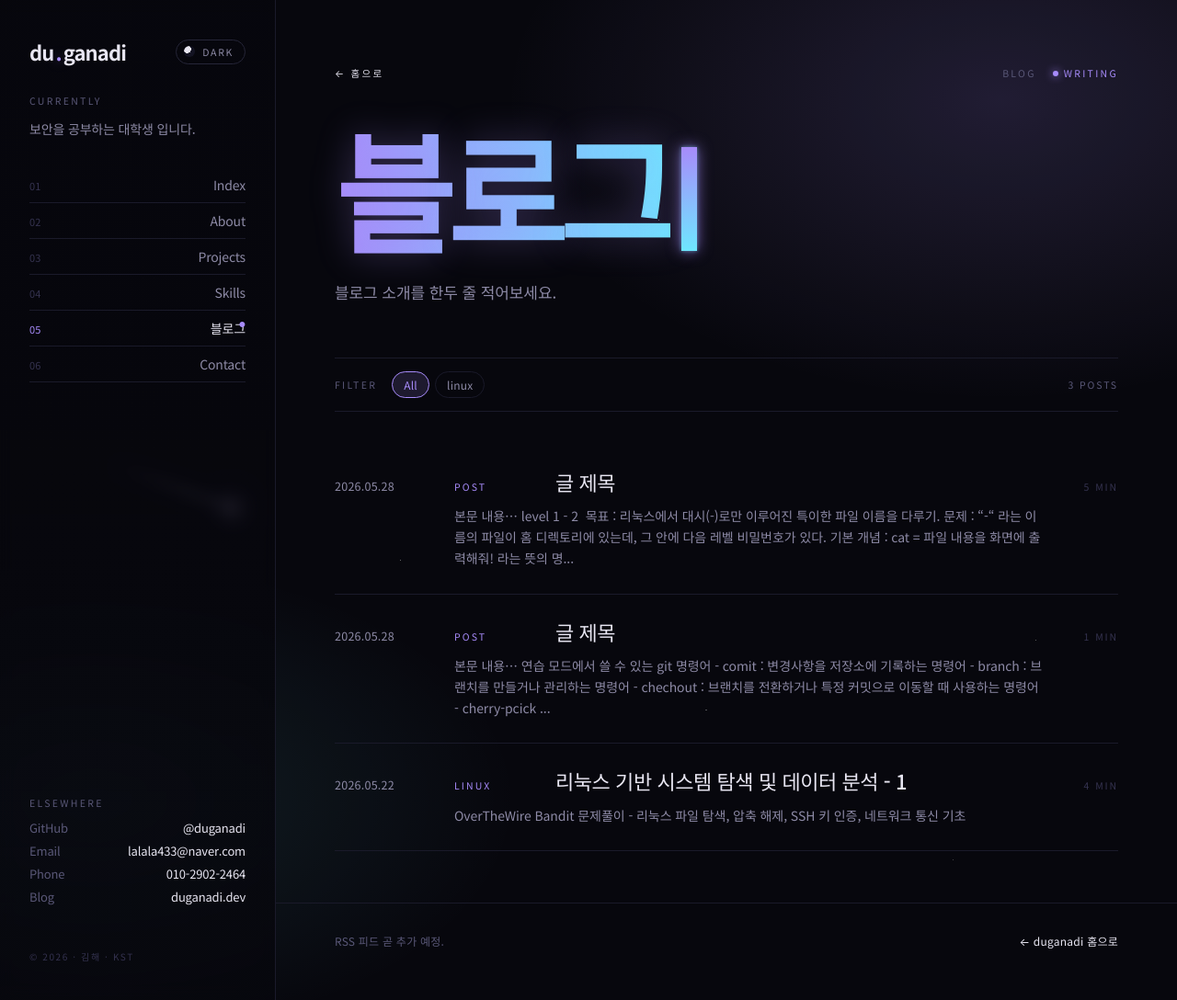
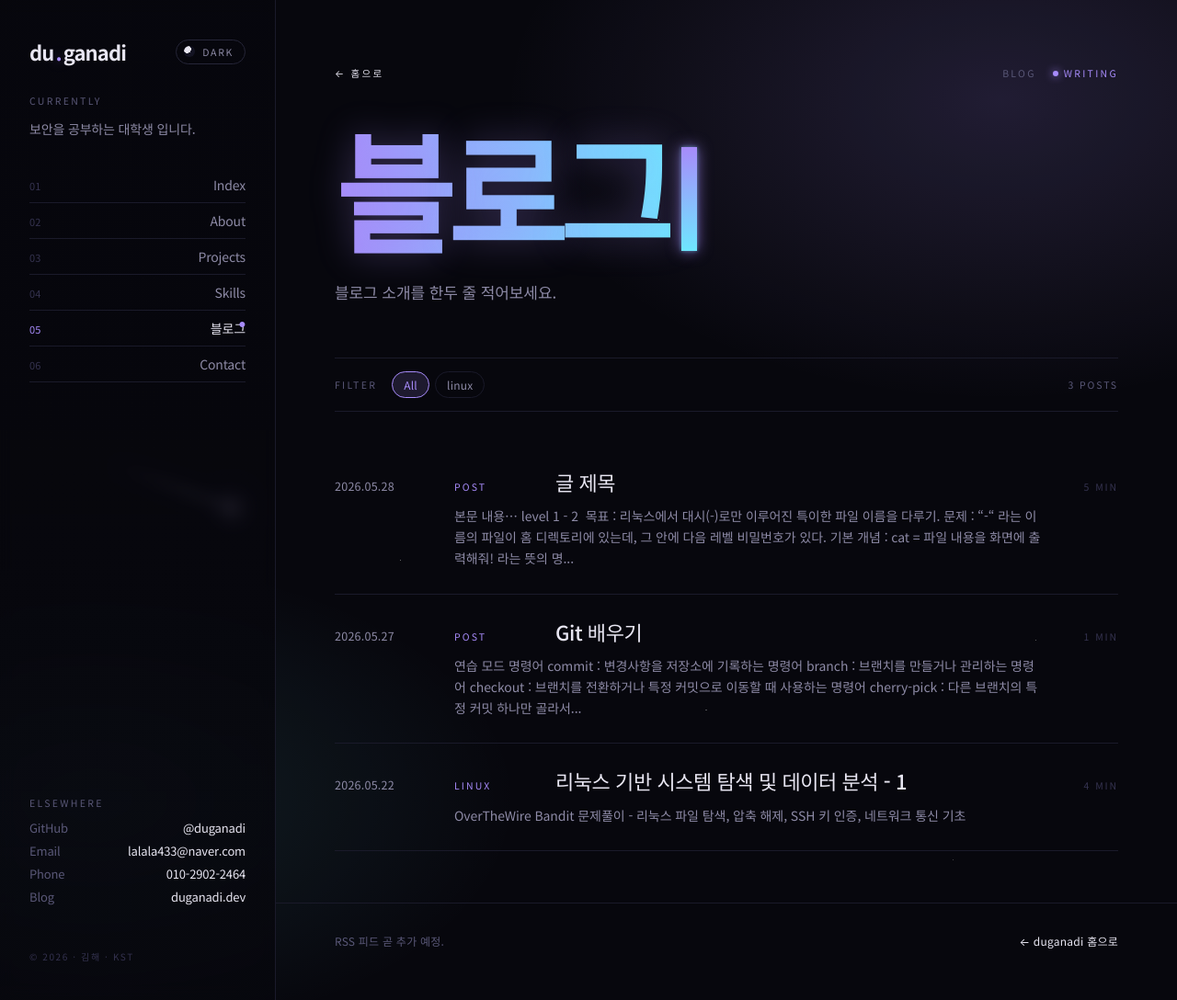
Before and after one commit to duduganadi/duduganadi.github.io, a Jekyll site: the page built from blog.html, in a window 1280 px wide and 1088 px high. Shown: the whole window at 92% size. Built offline with Jekyll 4.4.1, drawn with Linux system fonts in a browser that asks for light colours.

Commit message:
Update 2026-05-28-git.md

```diff
--- a/_posts/2026-05-28-git.md
+++ b/_posts/2026-05-28-git.md
@@ -1,61 +1,41 @@
 ---
 layout: post
-title: "글 제목"
-date: 2026-05-28
+title: "Git 배우기"
+date: 2026-05-28 00:00:00 +0900
 ---
 
-본문 내용...
+## 연습 모드 명령어
 
-연습 모드에서 쓸 수 있는 git 명령어
+- **commit** : 변경사항을 저장소에 기록하는 명령어
+- **branch** : 브랜치를 만들거나 관리하는 명령어
+- **checkout** : 브랜치를 전환하거나 특정 커밋으로 이동할 때 사용하는 명령어
+- **cherry-pick** : 다른 브랜치의 특정 커밋 하나만 골라서 현재 브랜치에 가져오는 명령어
+- **reset** : HEAD를 특정 커밋으로 되돌리는 명령어
+  - `--soft` : 커밋만 되돌리고 변경사항은 스테이징 영역에 남김
+  - `--mixed` : 커밋을 되돌리고 변경사항은 스테이징 영역에서 해제
+  - `--hard` : 모든 걸 완전히 되돌림
+- **revert** : 커밋을 "취소하는 새 커밋"을 만드는 명령어
+- **rebase** : 브랜치의 기반을 다른 커밋으로 옮기는 명령어
+- **merge** : 두 브랜치를 합치는 명령어
 
-\- comit : 변경사항을 저장소에 기록하는 명령어
+---
 
-\- branch : 브랜치를 만들거나 관리하는 명령어
+## 메인 명령어
 
-\- chechout : 브랜치를 전환하거나 특정 커밋으로 이동할 때 사용하는 명령어
+- **commit** : 현재 작업 내용을 커밋(저장)하는 명령어. 새로운 커밋이 생성되고 현재 브랜치가 그 커밋을 가리키게 됨
+- **branch** : 새 브랜치를 만드는 명령어. 현재 위치(HEAD)에 새 브랜치 라벨을 붙임
+- **checkout** : 다른 브랜치로 이동하는 명령어. HEAD가 그 브랜치를 가리키게 됨
+- **branch -f main c6** : 브랜치를 강제로 다른 커밋으로 옮기는 명령어. `-f`는 force(강제)
+- **checkout HEAD~1** : 현재 위치(HEAD)의 부모 커밋으로 이동. `~1`은 한 단계 위(부모)를 의미
+- **cherry-pick** : 다른 브랜치의 특정 커밋을 골라서 현재 브랜치 위로 복사하는 명령어. 통째로 가져오는 게 아니라 원하는 커밋만 콕 집어서 가져옴
 
-\- cherry-pcick : 다른 브랜치의 특정 커밋 하나만 골라서 현재 브랜치에 가져오는 명령어
+---
 
-\- reset : head를 특정 커밋으로 되돌리는 명령어
+## 원격 명령어
 
-\-- sofrt : 커밋만 되돌리고 변경사항은 스테이징 영역을 남김
-
-\-- mixed : 커밋값 되돌리고 변경사항은 스테이징 영역에 남김
-
-\-- hard : 모든 걸 완전히 되돌림
-
-\- revert : 커밋을 "취소하는 새 커밋" 을 만드는 명령어
-
-\-rebase : 브랜치의 기반을 다른 커밋으로 옮기는 명령어
-
-\-merge : 두 브랜치를 합치는 명령
-
-메인
-
-\- commit : 현재 작업 내용을 커밋(저장)하는 명령어. 새로운 커밋이 생성되고 현재 브랜치가 그 커밋을 가리키게 됨
-
-\- branch : 새 브랜치를 만드는 명령어. 현재 위치(HEAD)에 새 브랜치 라벨을 붙임.
-
-\- checkout : 다른 브랜치로 이동하는 명령어. HEAD가 그 브랜치를 가리키게 됨.
-
-\- branch -f main c6 : 브랜치를 강제로 다른 커밋으로 옮기는 명령어. -f는 force(강제).
-
-\- chekout HEAD~1 : 현재 위치(HEAD)의 부모 커밋으로 이동. ~1은 한 단계 위(부모)를 의미. :
-
-\- cherry-pick : 다른 브랜치의 특정 커밋을 골라서 현재 브랜치 위로 복사하는 명령어. 통째로 가져오는 게 아니라 원하는 커밋만 콕 집어서 가져옴.
-
-원격
-
-\- push origin main^:foo : 로컬 main의 부모를 원격 foo로 푸시
-
-\- push origin foo:main : 로컬 foo를 원격 main으로 푸시
-
-\- push origin :foo : 원격 foo 브랜치 **삭제**
-
-\- fetch origin :bar : 로컬에 빈 brànch bar 생성
-
-\- pull origin c3:foo : 원격 C3 → 로컬 foo로 받고 머지
-
-\- branch -f main o/main : 로컬 main을 o/main 위치로 강제 이동
-
-[##_Image|kage@MURc0/dJMcag6yzTI/AAAAAAAAAAAAAAAAAAAAAOn84oklO--ft9dA5NrtlXeKLg2Jp_wCg2p0xDbOJ_73/img.png?credential=yqXZFxpELC7KVnFOS48ylbz2pIh7yKj8&amp;expires=1780239599&amp;allow_ip=&amp;allow_referer=&amp;signature=VRjnhrv1PNFrawbhJabtv63tVw4%3D|CDM|1.3|{"originWidth":1241,"originHeight":1339,"style":"alignCenter","filename":"스크린샷 2026-05-12 231429.png"}_##][##_Image|kage@d3AfT2/dJMcaaL1bt2/AAAAAAAAAAAAAAAAAAAAAD2htjyqg_NOJdLpC5X59LCd3XazeofQ2JdoJyMEGOSo/img.png?credential=yqXZFxpELC7KVnFOS48ylbz2pIh7yKj8&amp;expires=1780239599&amp;allow_ip=&amp;allow_referer=&amp;signature=8sdGQ5wBiBH4vaIOV0EgLsDqLP0%3D|CDM|1.3|{"originWidth":1251,"originHeight":649,"style":"alignCenter","filename":"스크린샷 2026-05-12 231423.png"}_##]
+- **push origin main^:foo** : 로컬 main의 부모를 원격 foo로 푸시
+- **push origin foo:main** : 로컬 foo를 원격 main으로 푸시
+- **push origin :foo** : 원격 foo 브랜치 삭제
+- **fetch origin :bar** : 로컬에 빈 branch bar 생성
+- **pull origin c3:foo** : 원격 c3 → 로컬 foo로 받고 머지
+- **branch -f main o/main** : 로컬 main을 o/main 위치로 강제 이동
```
